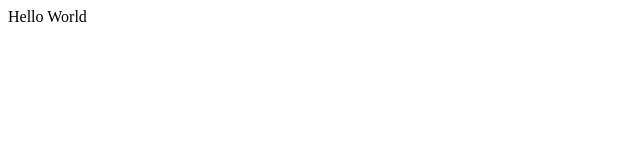
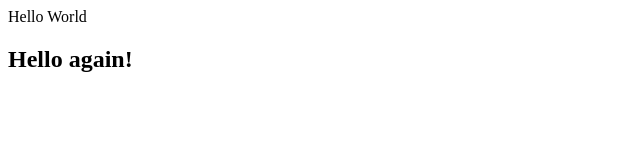
Before and after one commit to Mildred-Hart/practise, a plain HTML site: page index.html in a window 1280 px wide. Shown: the whole page, without its empty margins (0-640 px from the left). Drawn offline with Linux system fonts and the light colour scheme.

Commit message:
added some text

```diff
--- a/index.html
+++ b/index.html
@@ -9,5 +9,11 @@
 <body>
     <header>Hello World</header>
     <main></main>
+
+    <section>
+        <h2>
+            Hello again!
+        </h2>
+    </section>
 </body>
 </html>
```
